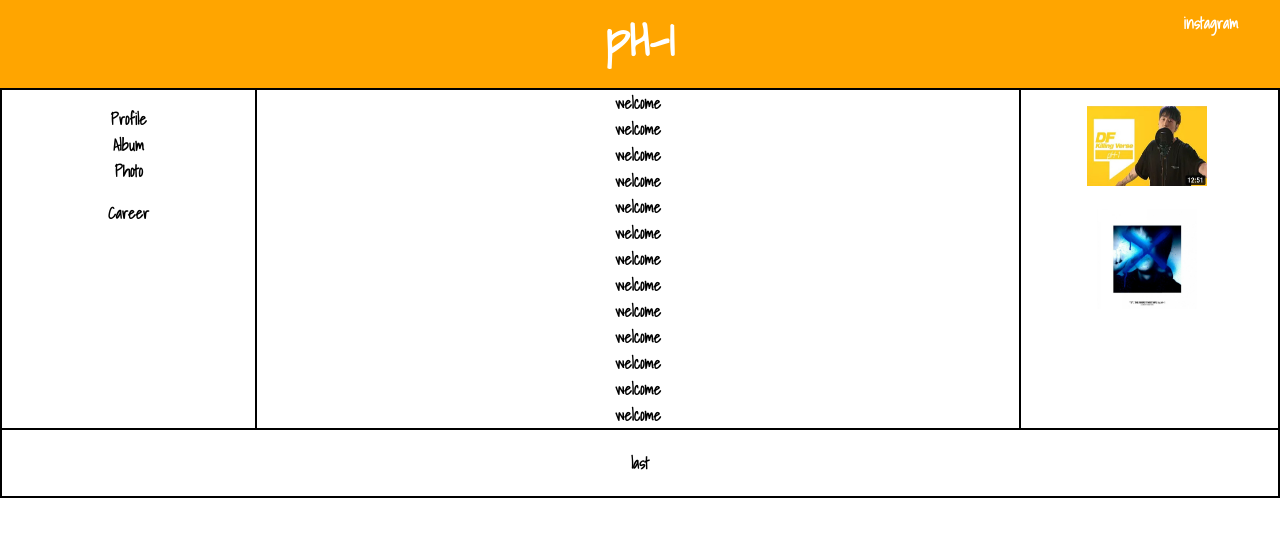
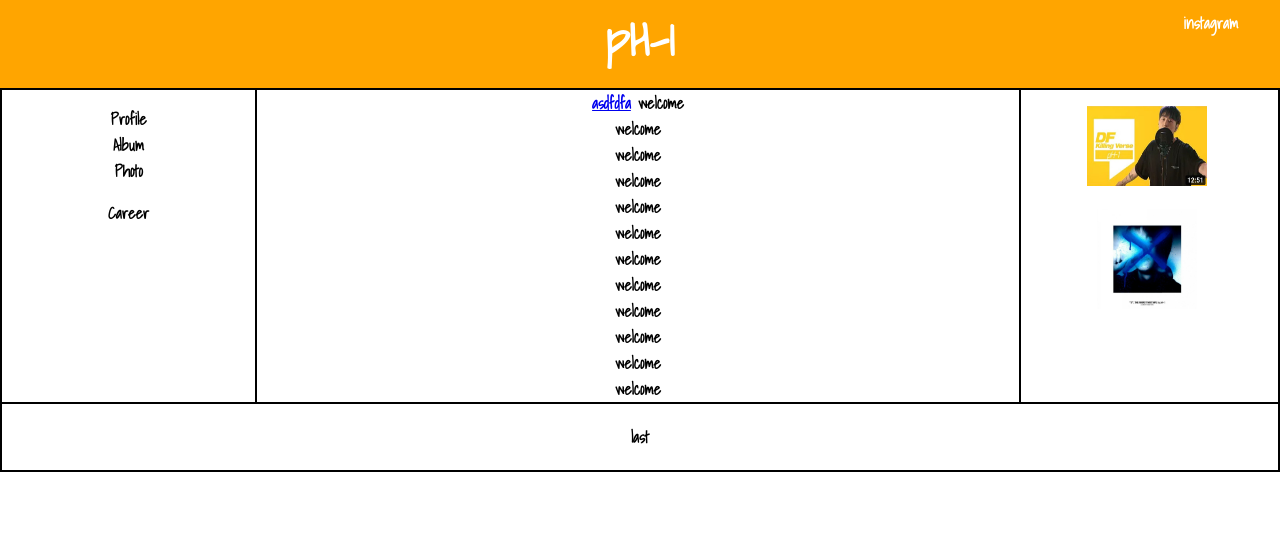
Before and after one commit to reminisce1/pH-1, a plain HTML site: page index.html in a window 1280 px wide. Drawn offline with Linux system fonts and the light colour scheme.

Commit message:
Update index.html

```diff
--- a/index.html
+++ b/index.html
@@ -106,7 +106,7 @@
         <a class="menu"href="Career.html">Career</a>
    </nav>
    <article>
-       welcome<br>
+       <a href="index_2.html">asdfdfa</a>
        welcome<br>
        welcome<br>
        welcome<br>
```
